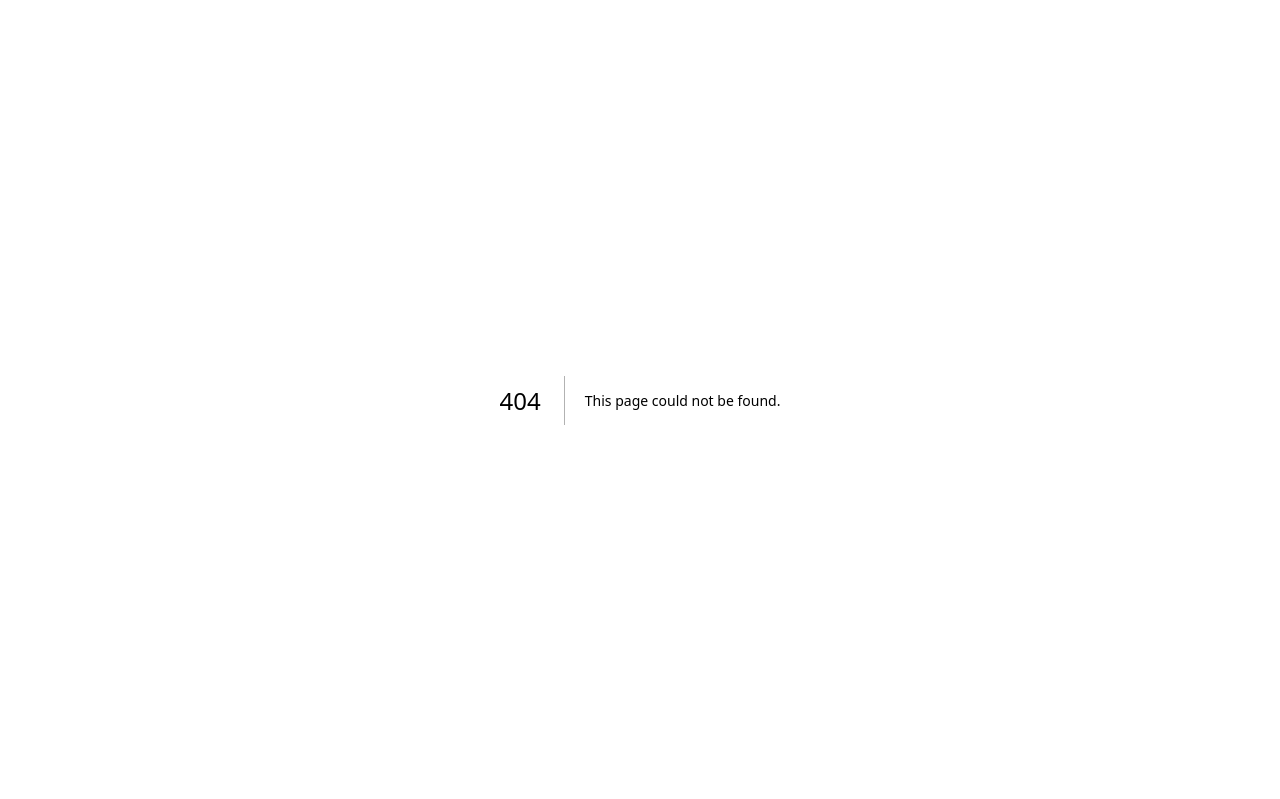
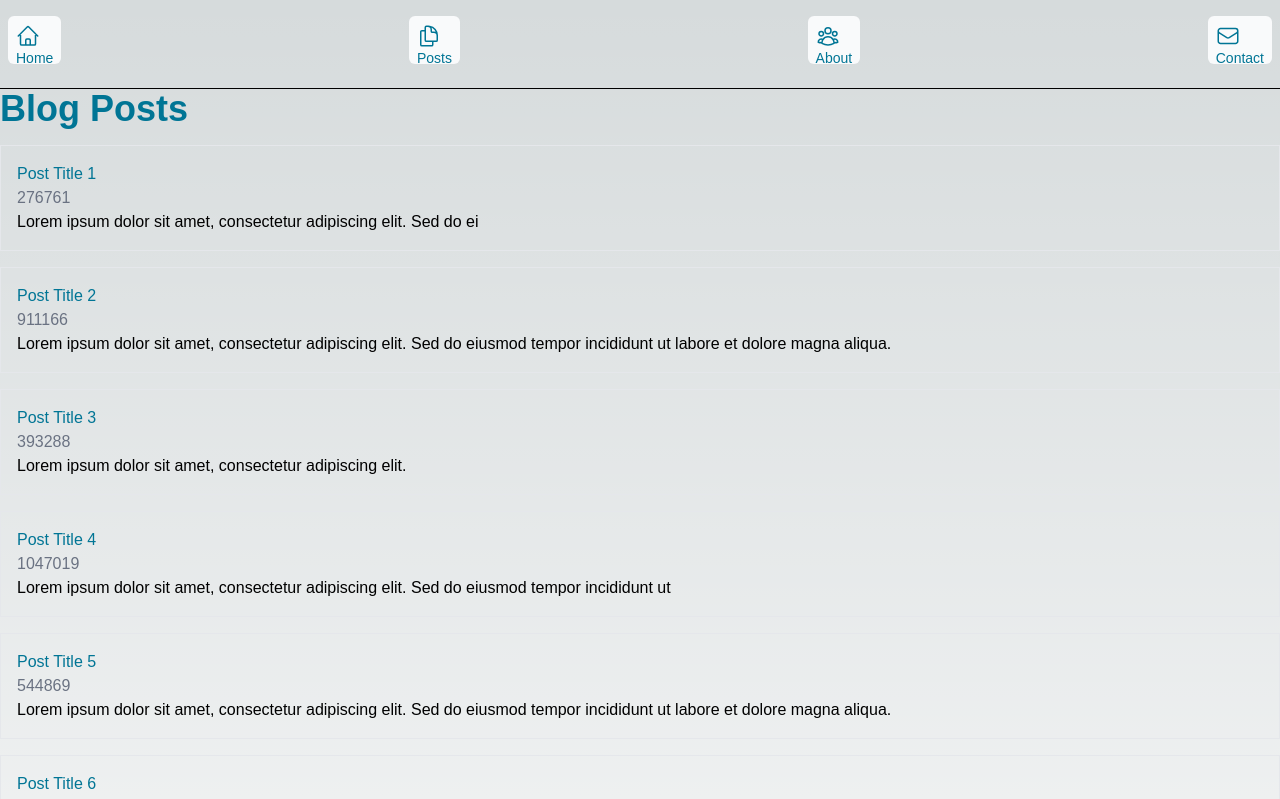
Before and after one commit to Unicornelia/next-blog, a Next.js app: page /blog/posts in a window 1280 px wide. Before the commit this address had no page. Shown: the top 799 px of the page. Built offline with nearby package versions, Linux system fonts and the light colour scheme.

Commit message:
feat: add dynamic route to post

```diff
--- a/src/app/blog/layout.tsx
+++ b/src/app/blog/layout.tsx
@@ -1,5 +1,5 @@
 import type { Metadata } from "next";
-import "../ui/styles/globals.css";
+import "@/app/ui/styles/globals.css";
 import { ReactNode } from "react";
 import SideNav from "@/app/ui/components/sidenav";
 
--- /dev/null
+++ b/src/app/blog/post/[id]/page.tsx
@@ -0,0 +1,15 @@
+import { posts } from "@/app/lib/placeholder-data";
+import Post from "@/app/ui/components/posts/Post";
+
+type Params = { params: { id: string } };
+
+export default async function Page({ params }: Promise<Params>) {
+  const { id } = await params;
+  const post = posts.find((post) => post.id === id);
+  return (
+    <>
+      <h1 className="text-4xl text-cyan-700 font-bold mb-4">Post</h1>
+      <Post {...post} />
+    </>
+  );
+}
--- /dev/null
+++ b/src/app/blog/posts/page.tsx
@@ -0,0 +1,19 @@
+import { posts } from "@/app/lib/placeholder-data";
+import Post from "@/app/ui/components/posts/Post";
+
+export default function Page() {
+  return (
+    <>
+      <h1 className="text-4xl text-cyan-700 font-bold mb-4">Blog Posts</h1>
+      {posts.map((post) => (
+        <Post
+          id={post.id}
+          key={post.id}
+          title={post.title}
+          content={post.content}
+          date={post.date}
+        />
+      ))}
+    </>
+  );
+}
--- /dev/null
+++ b/src/app/ui/components/posts/Post.tsx
@@ -0,0 +1,24 @@
+import Link from "next/link";
+import React from "react";
+
+export default function Component({
+  id,
+  title,
+  content,
+  date,
+}: {
+  id: string;
+  title: string;
+  content: string;
+  date: string;
+}) {
+  return (
+    <div key={id} className="border border-gray-200 p-4 my-4">
+      <Link href={`/blog/post/${id}`}>
+        <h2>{title}</h2>
+      </Link>
+      <p className="text-gray-500">{date}</p>
+      <p>{content}</p>
+    </div>
+  );
+}
```
